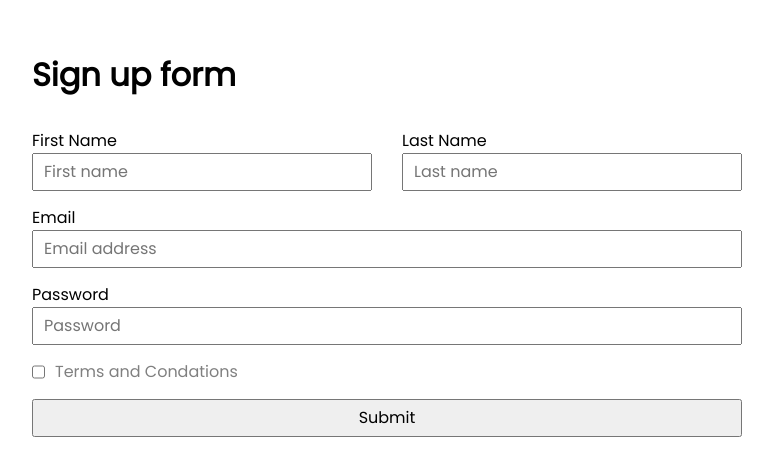
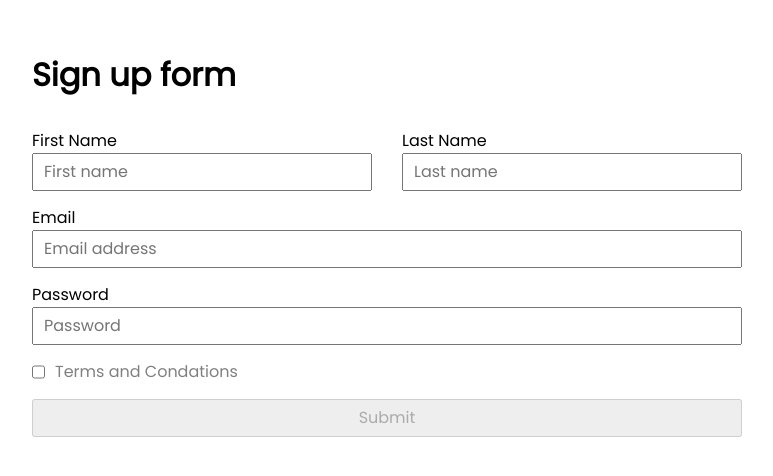
Before and after one commit to aadilmughal786/formik-boilerplate, a React (Vite) app: page / in a window 1280 px wide. Shown: the part 156-632 px from the top of the page, without its empty margins (253-1026 px from the left). Built offline with nearby package versions, Linux system fonts and the light colour scheme.

Commit message:
feat : make submit button disable until all required form fields fill correctly

```diff
--- a/src/components/sign-up-form.jsx
+++ b/src/components/sign-up-form.jsx
@@ -27,7 +27,7 @@ const SignUpForm = () => {
     lname: Yup.string().required(),
     email: Yup.string().email().required(),
     password: Yup.string().min(8).required(),
-    terms: Yup.boolean().required(),
+    terms: Yup.boolean(true).required(),
   });
 
   const formik = useFormik({
@@ -97,7 +97,12 @@ const SignUpForm = () => {
         />
         <label htmlFor="terms">Terms and Condations</label>
       </div>
-      <button type="submit">{isloading ? <Loader /> : "Submit"}</button>
+      <button
+        disabled={!(formik.dirty && formik.isValid && formik.values.terms)}
+        type="submit"
+      >
+        {isloading ? <Loader /> : "Submit"}
+      </button>
     </form>
   );
 };
```
